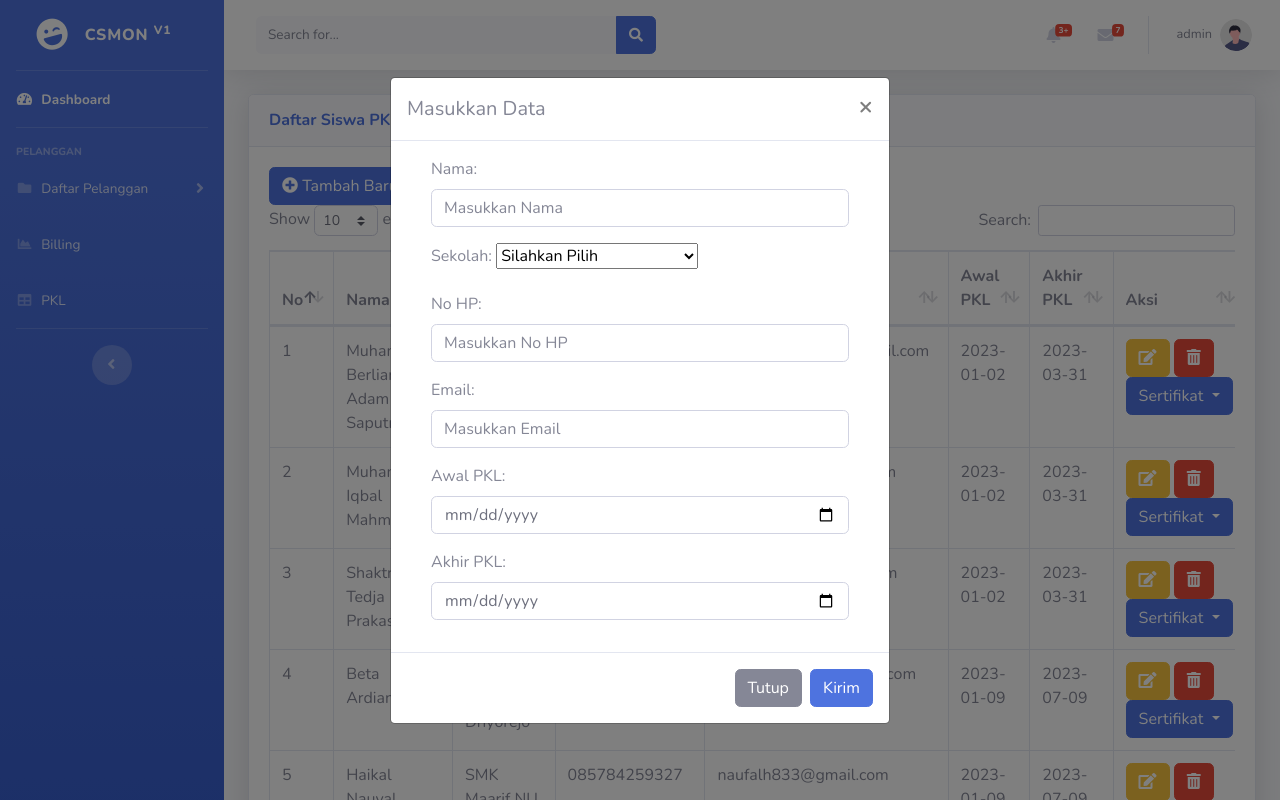
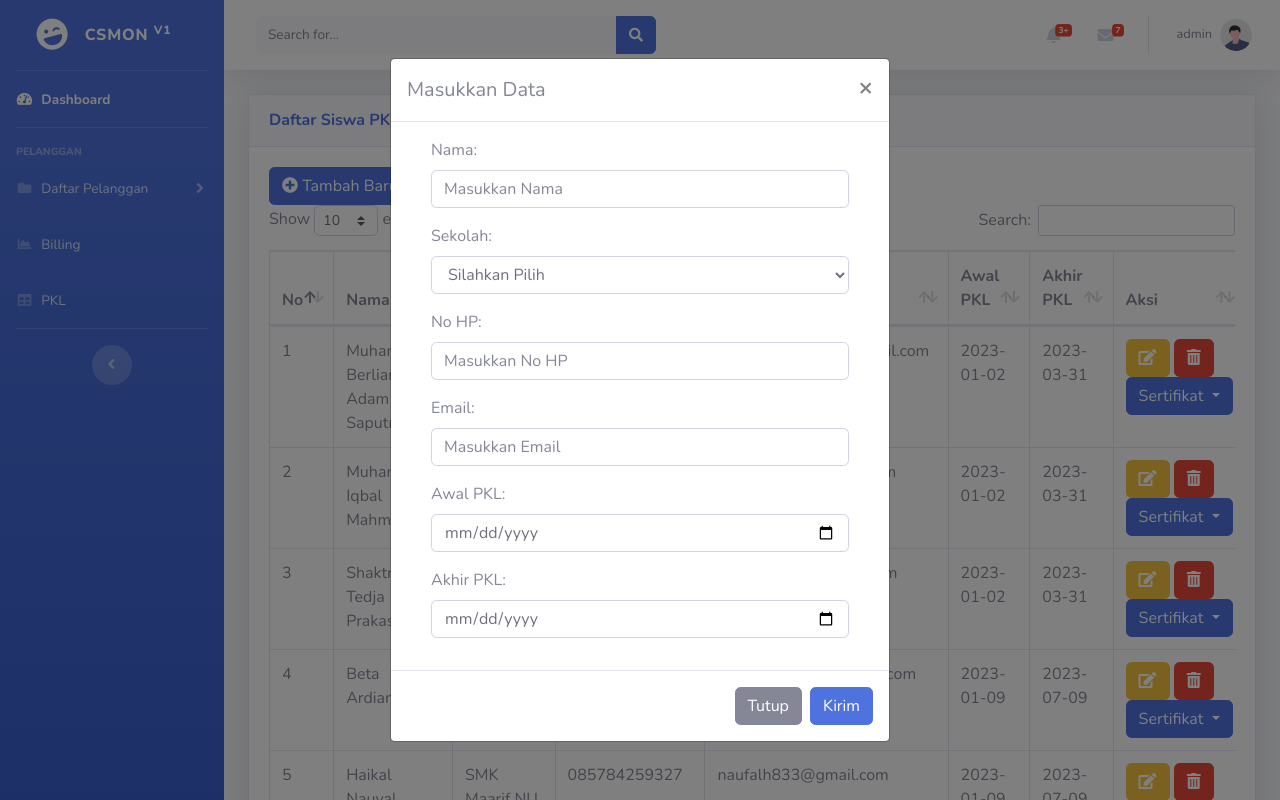
Before and after one commit to tuman45/CSMon, a PHP site: page /pkl.php in a window 1280 px wide, after a click on "Tambah Baru". Run offline with PHP 8.4, Linux system fonts and the light colour scheme; a user stored in the database is signed in; data comes from the database, SQL or seed files in the repository.

Commit message:
change display select

```diff
--- a/pkl.php
+++ b/pkl.php
@@ -170,7 +170,7 @@ if (isset($_SESSION['name'])) {
                                                 </div>
                                                 <div class="form-group">
                                                     <label>Sekolah:</label>
-                                                    <select class="form-select" name="sekolah" required>
+                                                    <select class="form-control" name="sekolah" required>
                                                         <option selected>Silahkan Pilih</option>
                                                         <option value="SMK Yapalis">SMK Yapalis</option>
                                                         <option value="SMKN 1 Pungging">SMKN 1 Pungging</option>
@@ -287,7 +287,7 @@ if (isset($_SESSION['name'])) {
                                                                     </div>
                                                                     <div class="form-group">
                                                                         <label>Sekolah:</label>
-                                                                        <select class="form-select" name="sekolah" required>
+                                                                        <select class="form-control" name="sekolah" required>
                                                                             <option selected value="<?php echo $data['sekolah']; ?>"><?php echo $data['sekolah']; ?></option>
                                                                             <option value="SMK Yapalis">SMK Yapalis</option>
                                                                             <option value="SMKN 1 Pungging">SMKN 1 Pungging</option>
```
